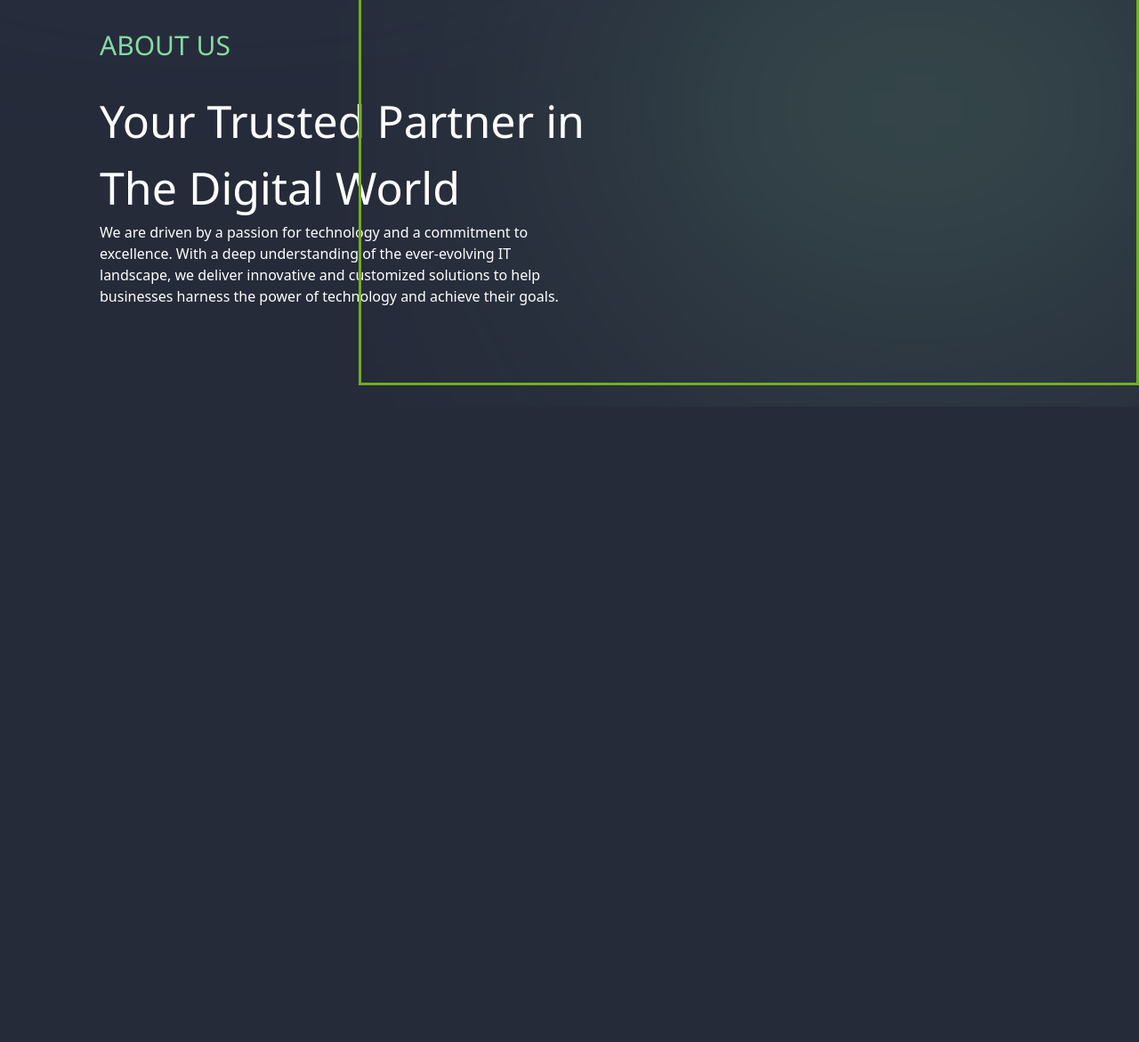
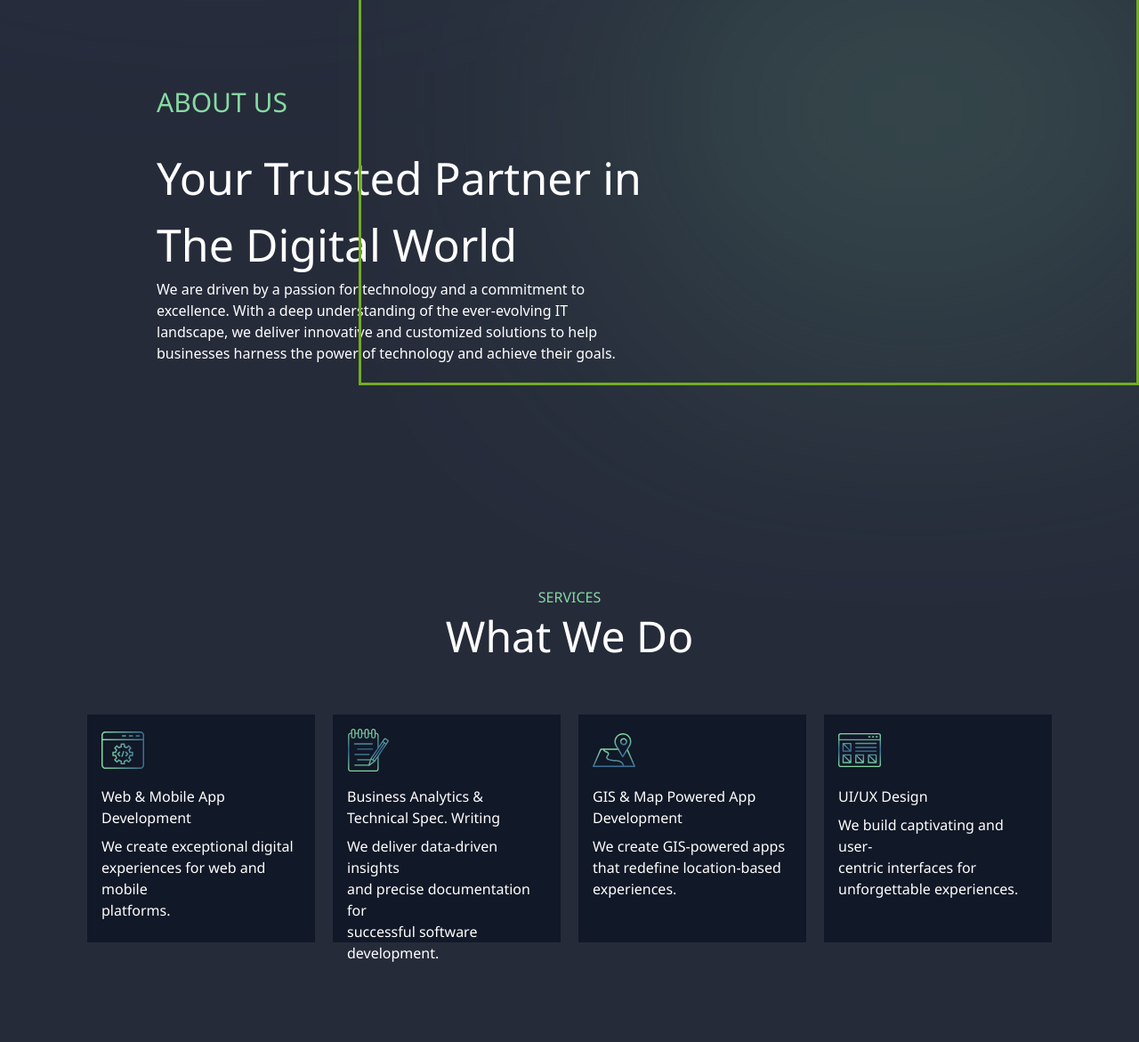
Before and after one commit to Vahe9955/arintellect.am, a website built with Vite: page src/index.html in a window 1280 px wide. Shown: the part 837-2008 px from the top of the page at 89% size. Before the commit the page ends 1294 px from the top, so only its background shows below. Built offline with nearby package versions, Linux system fonts and the light colour scheme.

Commit message:
Added section 3

```diff
--- a/src/index.html
+++ b/src/index.html
@@ -4,6 +4,7 @@
     <meta charset="UTF-8" />
     <meta name="viewport" content="width=device-width, initial-scale=1.0" />
     <link href="input.css" rel="stylesheet" />
+    <link href="/src/Fonts/SegoeUi.css" rel="stylesheet"/>
     <script src="https://cdn.tailwindcss.com"></script>
     <script
       type="module"
@@ -16,7 +17,7 @@
   </head>
   <body class="bg-262B3A">
     <nav
-      class="h-24 p-5 shadow md:flex md:items-center bg-262B3A text-white md:justify-between"
+      class="h-24 p-5 shadow md:flex md:items-center bg-gray-900 text-white md:justify-between "
       style="position: relative"
     >
       <div class="flex justify-between items-center">
@@ -37,10 +38,10 @@
         </span>
       </div>
       <ul
-        style="justify-content: space-around; width: 100%; background: #262b3a"
-        class="left-0 md:flex md:items-center z-[-1] md:z-auto md:py-0 py-4 md:pl-0 pl-7 md:opacity-100 opacity-0 top-[-400px] transation-all ease-in duration-500 md:justify-center"
+        style="justify-content: space-around; width: 100%;"
+        class="bg-gray-900 left-0 md:flex md:items-center z-[-1] md:z-auto md:py-0 py-4 md:pl-0 h-24 pl-7 md:opacity-100 opacity-0 top-[-400px] transation-all ease-in duration-500 md:justify-center"
       >
-        <li class="li mr-6 mx-4 my-6 md:my-0 p-12 inline-flex">
+        <li class="li  mr-6 mx-4 my-6 md:my-0 p-12 inline-flex">
           <a
             href="#"
             class="text-xl text-white hover:text-cyan-500 duration-500 font-segoe-ui"
@@ -97,7 +98,7 @@
         Innovation
       </p>
     </section>
-    <section class="section2">
+    <section class="section2"  style="height:520px;">
       <div style="position: relative">
         <div
           class="ellips22"
@@ -114,10 +115,10 @@
           "
         ></div>
         <div class="about ">
-          <div class=" p-28 absolute">
+          <div class=" p-44 absolute">
             <p class="p1 font-segoe-ui font-normal  leading-8 text-custom-green max-w-max w-113 h-16  text-3xl" href="#about">ABOUT US</p>
 
-            <p class="p2 text-white max-w-max  font-segoe-ui" style="font-size:50px">
+<p class="p2 text-white max-w-max  font-segoe-ui" style="font-size:50px">
               Your Trusted Partner in<br />
               The Digital World
             </p>
@@ -137,34 +138,48 @@
 
           </div>
       </div>
+    </section>
 
+<section class="section3 mt-52" style="height:520px;">
 
-      <!-- <div class="about">
-          <div>
-            <p class="p1 text-white max-w-max" href="#about">ABOUT US</p>
+  <div class="section-3 mx-auto">
+        <div class="text-center">
+            <p class=" font-segoe-ui text-custom-green leading-10 uppercase">
+                SERVICES
+            </p>
 
-            <p class="p2 text-white max-w-max">
-              Your Trusted Partner in<br />
-              the Digital World
+            <p class="text-5xl leading-14 capitalize font-segoe-ui text-white">
+                What We Do
             </p>
-          </div>
+        </div>
+        <div class=" flex mt-16  gap-5 justify-center ">
 
-          <div>
-            <img
-              src="images/laptopik.svg"
-              class="w-[876.38px] h-[512.42px] laptop"
-            />
-          </div>
+            <div class="sm:w-1/2 md:w-1/2 lg:w-1/5 p-4 w-64 h-64 bg-gray-900">
+                <img src="Images/rectangle-1.svg" class="w-12 h-12" />
+                <p class="font-normal text-white mt-4 font-segoe-ui "> Web & Mobile App <br /> Development</p>
+                <p class="font-normal text-white mt-2 font-segoe-ui">We create exceptional digital<br /> experiences for web and mobile<br /> platforms.</p>
+            </div>
+
+            <div class="sm:w-1/2 md:w-1/2 lg:w-1/5 p-4  w-64 h-64 bg-gray-900" >
+                <img src="Images/rectangle-2.svg" class="w-12 h-12" />
+                <p class="font-normal text-white mt-4 font-segoe-ui"> Business Analytics &<br />Technical Spec. Writing</p>
+                <p class="font-normal text-white mt-2 font-segoe-ui">We deliver data-driven insights<br /> and precise documentation for<br /> successful software development.</p>
+            </div>
+
+            <div class="sm:w-1/2 md:w-1/2 lg:w-1/5 p-4 w-64 h-64 bg-gray-900" >
+                <img src="Images/rectangle-3.svg" class="w-12 h-12">
+                <p class="font-normal text-white mt-4 font-segoe-ui" > GIS & Map Powered App<br /> Development</p>
+                <p class="font-normal text-white mt-2 font-segoe-ui">We create GIS-powered apps<br /> that redefine location-based<br />experiences.</p>
+            </div>
+
+            <div class="sm:w-1/2 md:w-1/2 lg:w-1/5 p-4 w-64 h-64 bg-gray-900">
+                <img src="Images/rectangle-4.svg" class="w-12 h-12" />
+                <p class="font-normal text-white mt-4 font-segoe-ui"> UI/UX Design</p>
+                <p class="font-normal text-white mt-2 font-segoe-ui"> We build captivating and user-<br />centric interfaces for<br /> unforgettable experiences.</p>
+              </div>
         </div>
-
-        <p class="about-text text-white max-w-max">
-          We are driven by a passion for technology and a commitment to<br />
-          excellence. With a deep understanding of the ever-evolving IT<br />
-          landscape, we deliver innovative and customized solutions to help<br />
-          businesses harness the power of technology and achieve their goals.
-        </p>
-      </div> -->
-    </section>
+  </div>
+</section>
 
     <script>
       function Menu(e) {
@@ -214,102 +229,12 @@
 </style>
 
 <!--
-<section>
-
-
-  <div class="section-1 container">
-    <p class="firts-text">
-      Bridging Education,<br />
-      Environment, and Digital<br />
-      Innovation
-    </p>
-
-    <div class="about">
-      <div>
-        <p class="p1" href="#about">ABOUT US</p>
-
-        <p class="p2">
-          Your Trusted Partner in<br />
-          the Digital World
-        </p>
-      </div>
-
-      <div>
-        <img src="images/laptopik.svg" class="laptop" />
-      </div>
-    </div>
-
-    <p class="about-text">
-      We are driven by a passion for technology and a commitment to<br />
-      excellence. With a deep understanding of the ever-evolving IT<br />
-      landscape, we deliver innovative and customized solutions to help<br />
-      businesses harness the power of technology and achieve their goals.
-    </p>
-  </div>
-
-  <div class="section-2 container">
-    <div>
-      <div class="section-title">
-        <p class="section-header">SERVICES</p>
-
-        <p class="section-subheader">What We Do</p>
-      </div>
-      <div class="rectangles">
-        <div class="rectangle">
-          <img src="images/rectangle-1.svg" class="rectangle-b" />
-          <p class="paragraf-text">
-            Web & Mobile App <br />
-            Development
-          </p>
-          <p class="rectangls-text">
-            We create exceptional digital<br />
-            experiences for web and mobile<br />
-            platforms.
-          </p>
-        </div>
-
-        <div class="rectangle">
-          <img src="images/rectangle-2.svg" class="rectangle-b" />
-          <p class="paragraf-text">
-            Business Analytics &<br />Technical Spec. Writing
-          </p>
-          <p class="rectangls-text">
-            We deliver data-driven insights<br />
-            and precise documentation for<br />
-            successful software development.
-          </p>
-        </div>
-
-        <div class="rectangle">
-          <img src="images/rectangle-3.svg" class="rectangle-b" />
-          <p class="paragraf-text">
-            GIS & Map Powered App<br />
-            Development
-          </p>
-          <p class="rectangls-text">
-            We create GIS-powered apps<br />
-            that redefine location-based<br />experiences.
-          </p>
-        </div>
-
-        <div class="rectangle">
-          <img src="images/rectangle-4.svg" class="rectangle-b" />
-          <p class="paragraf-text">UI/UX Design</p>
-          <p class="rectangls-text">
-            We build captivating and user-<br />centric interfaces for<br />
-            unforgettable experiences.
-          </p>
-        </div>
-      </div>
-    </div>
-  </div>
-
   <div class="section-3 container">
     <div>
       <div class="section-title">
         <p class="section-header">PROJECTS</p>
 
-        <p class="section-subheader">Our Works</p>
+<p class="section-subheader">Our Works</p>
         <div class="about-projects">
           <div class="work-p1">
             <img src="images/works-p1.svg" class="rectangle-b" />
```
